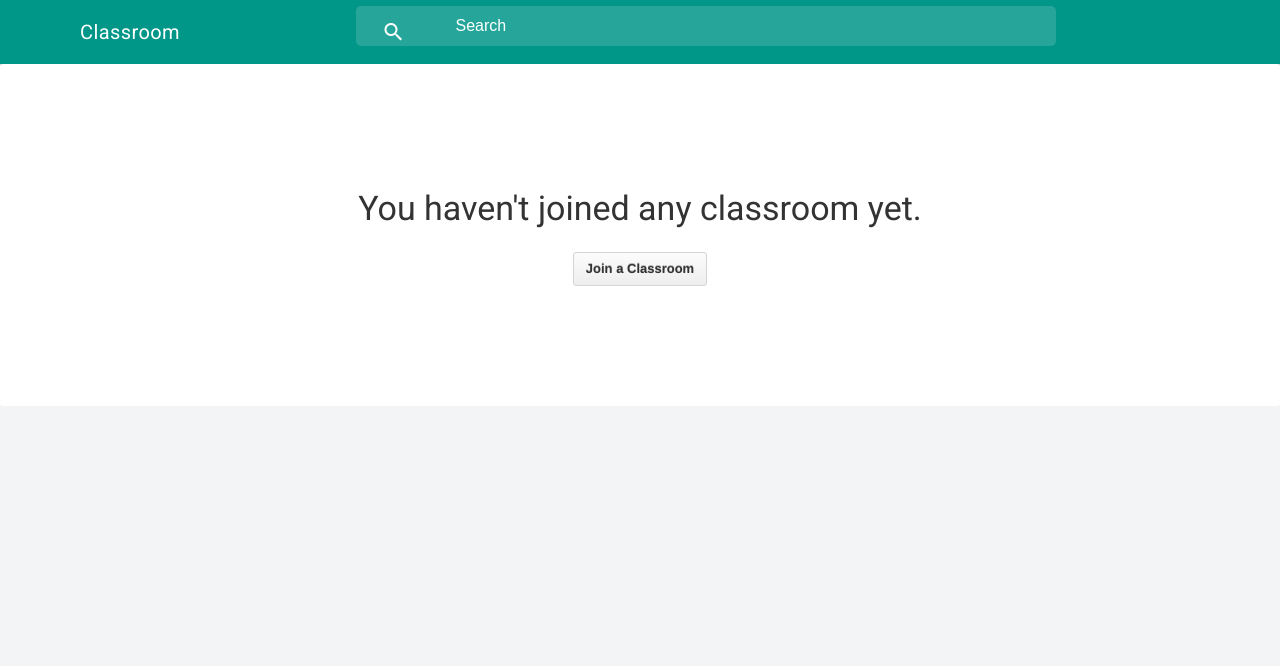
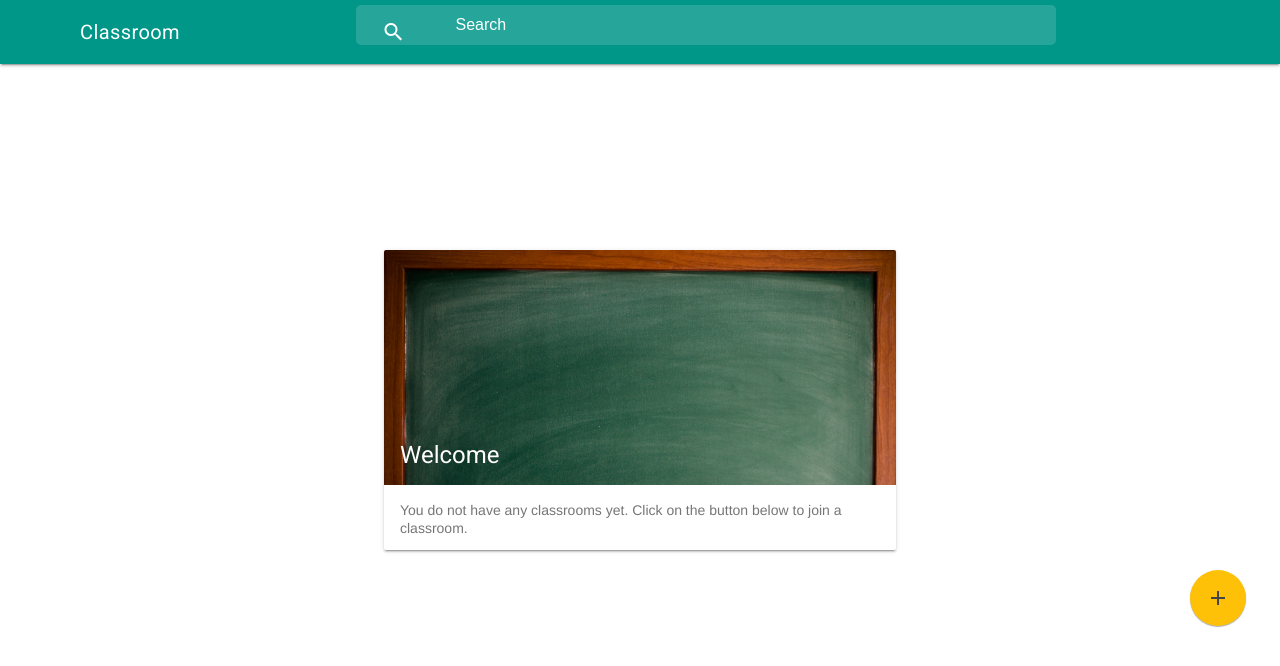
Before and after one commit to anisham197/Classroom, a Flask app: template app/templates/classes/no_classroom.html in a window 1280 px wide. Shown: the top 666 px of the page. Run offline with Flask 2, Linux system fonts and the light colour scheme; the template is opened without the code that fills it, so the values that code supplies are empty.

Commit message:
No Classroom

```diff
--- a/app/queries.py
+++ b/app/queries.py
@@ -16,3 +16,6 @@ def getUserByUserID(user_id) :
 
 def getUser_ClassroomByCodeAndID(user_id, class_code) :
     return User_Classroom.query.filter(User_Classroom.user_id == user_id).filter(User_Classroom.class_code == class_code).first()
+
+def getUser_ClassroomByID(user_id) :
+    return User_Classroom.query.filter(User_Classroom.user_id == user_id).first()
--- a/app/static/no_classroom.css
+++ b/app/static/no_classroom.css
@@ -1,4 +1,4 @@
-element.style {
+/*element.style {
 }
 .blankslate.spacious {
     padding: 100px 60px 120px;
@@ -111,4 +111,35 @@ a:-webkit-any-link {
     text-decoration: underline;
     cursor: auto;
 }
-Inherited from div.blankslate.large-format.spacious.clean-background
+Inherited from div.blankslate.large-format.spacious.clean-background*/
+#welcome_card {
+    width: 512px;
+    height: 300px;
+    position: absolute;
+    margin: auto;
+    top: 0;
+    right: 0;
+    bottom: 0;
+    left: 0;
+}
+
+#join_class_fab {
+	position: fixed;
+	left: 1190px;
+	top: 570px;
+    background-color: #FFC107;
+
+}
+
+.demo-card-wide.mdl-card {
+  width: 512px;
+}
+.demo-card-wide > .mdl-card__title {
+  color: #fff;
+  height: 250px;
+  background: url('/static/resources/images/board.jpg');
+  background-size: 100%;
+}
+.demo-card-wide > .mdl-card__menu {
+  color: #fff;
+}
--- a/app/templates/classes/no_classroom.html
+++ b/app/templates/classes/no_classroom.html
@@ -8,10 +8,32 @@
  {% include "header.html" %}
 
   {% block body %}
-    <div id = "class_body" class="blankslate large-format spacious clean-background">
+    <!-- <div id = "class_body" class="blankslate large-format spacious clean-background">
         <h3>You haven't joined any classroom yet.</h3>
+        <a class="btn btn-green btn-big" role="button" href="/classrooms/new">Join a Classroom</a>
+    </div> -->
+    <div id="welcome_card" class="demo-card-wide mdl-card mdl-shadow--2dp">
+        <div class="mdl-card__title">
+            <h2 class="mdl-card__title-text">Welcome</h2>
+        </div>
+        <div class="mdl-card__supporting-text">
+        You do not have any classrooms yet. Click on the button below to join a classroom.
+        </div>
+        <!-- <div class="mdl-card__actions mdl-card--border">
+        <a class="mdl-button mdl-button--colored mdl-js-button mdl-js-ripple-effect">
+          Get Started
+        </a>
+        </div> -->
+        <!-- <div class="mdl-card__menu">
+        <button class="mdl-button mdl-button--icon mdl-js-button mdl-js-ripple-effect">
+          <i class="material-icons">share</i>
+        </button>
+        </div> -->
+    </div>
 
-        <a class="btn btn-green btn-big" role="button" href="/classrooms/new">
-          Join a Classroom
-</a> </div>
+    <div>
+        <button id="join_class_fab" type=button class="mdl-button mdl-js-button mdl-button--fab mdl-js-ripple-effect mdl-button--colored md-fab-bottom-right">
+            <i class="material-icons">add</i>
+        </button>
+    </div>
 {% endblock %}
```
Also changed, not shown: app/classroom_module/controllers.py (+7 -1 lines), app/static/resources/images/board.jpg (added), app/static/resources/images/rsz_board.jpg (added).
